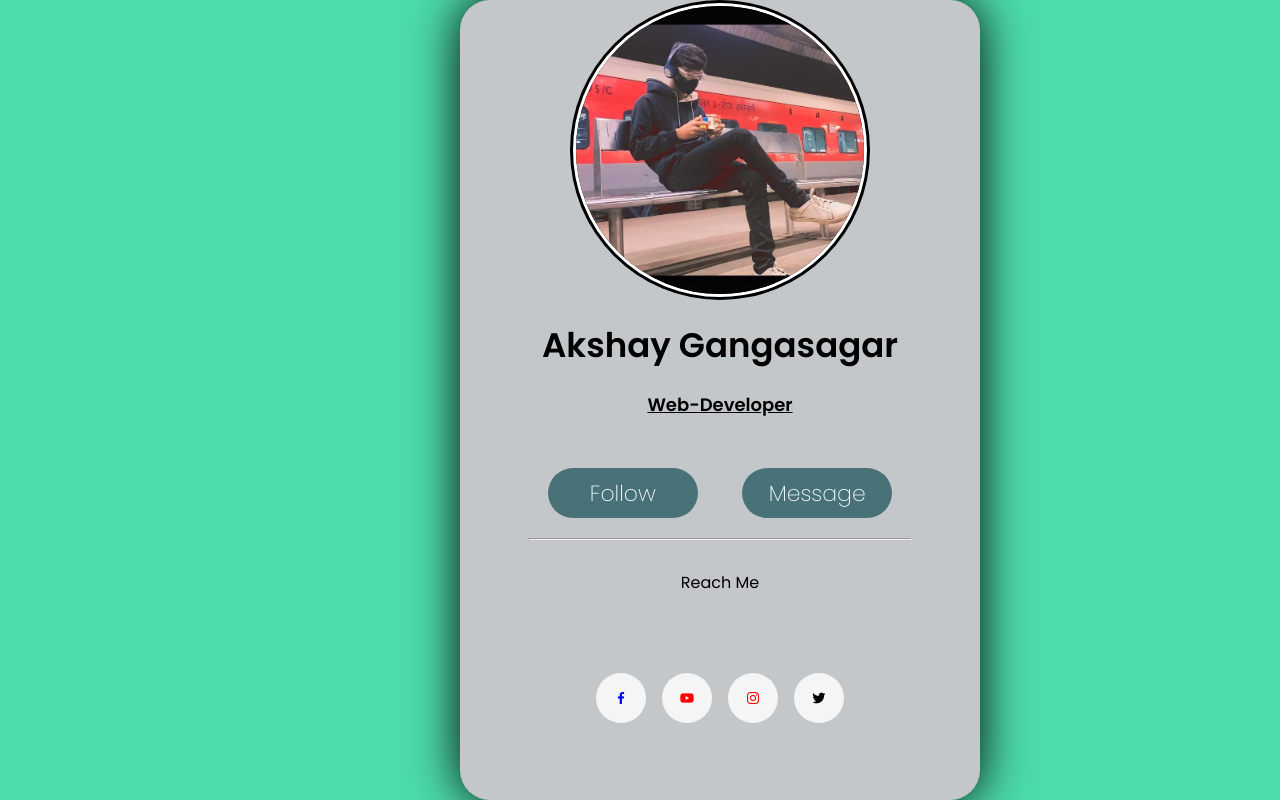
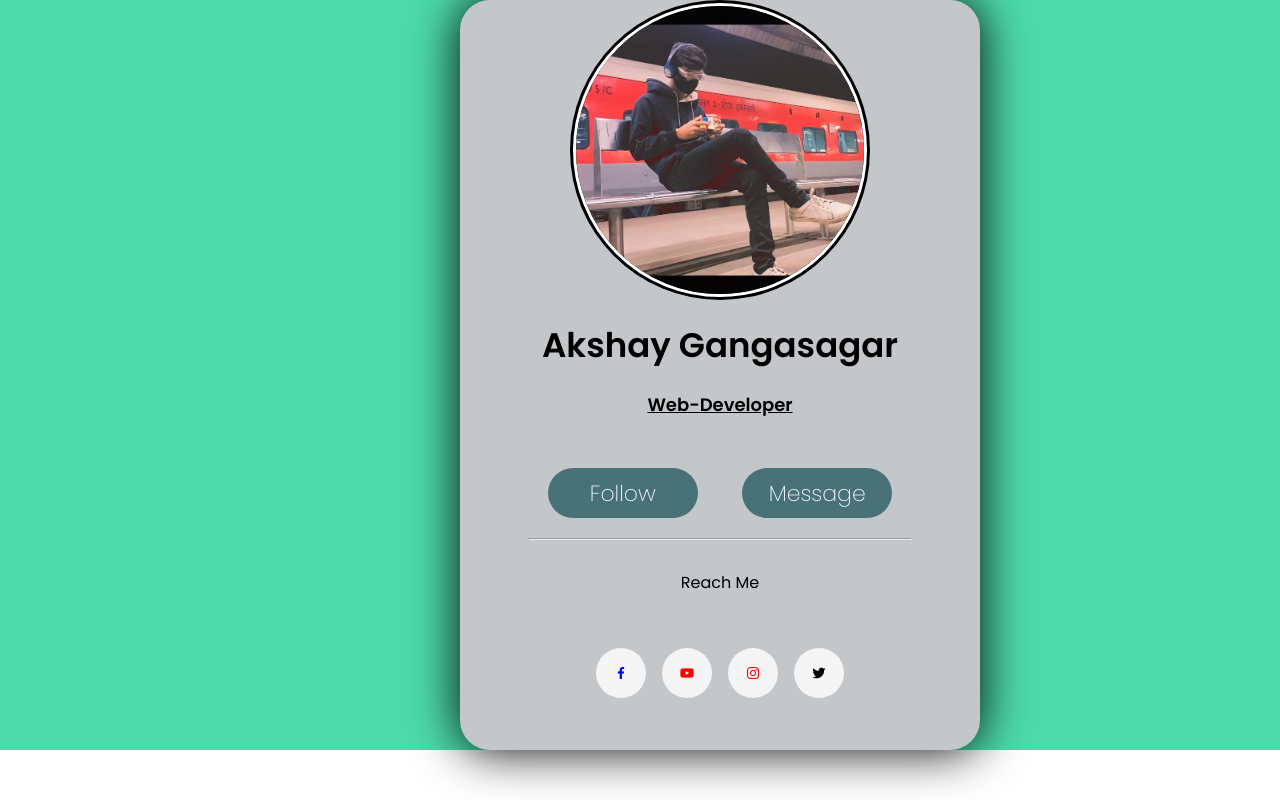
Before and after one commit to Pradhunyagawande01/Projects, a plain HTML site: page Profile Card/index.html in a window 1280 px wide. Drawn offline with nearby package versions, Linux system fonts and the light colour scheme.

Commit message:
second commit

```diff
--- a/Profile Card/index.css
+++ b/Profile Card/index.css
@@ -35,7 +35,7 @@
 
  .profile-card{
     box-shadow: 0px 0px 50px black;
-    height:100vh;
+    height: 750px;;
     width: 520px;
     background-color:#c3c7c9;
     border-radius: 30px;
```
